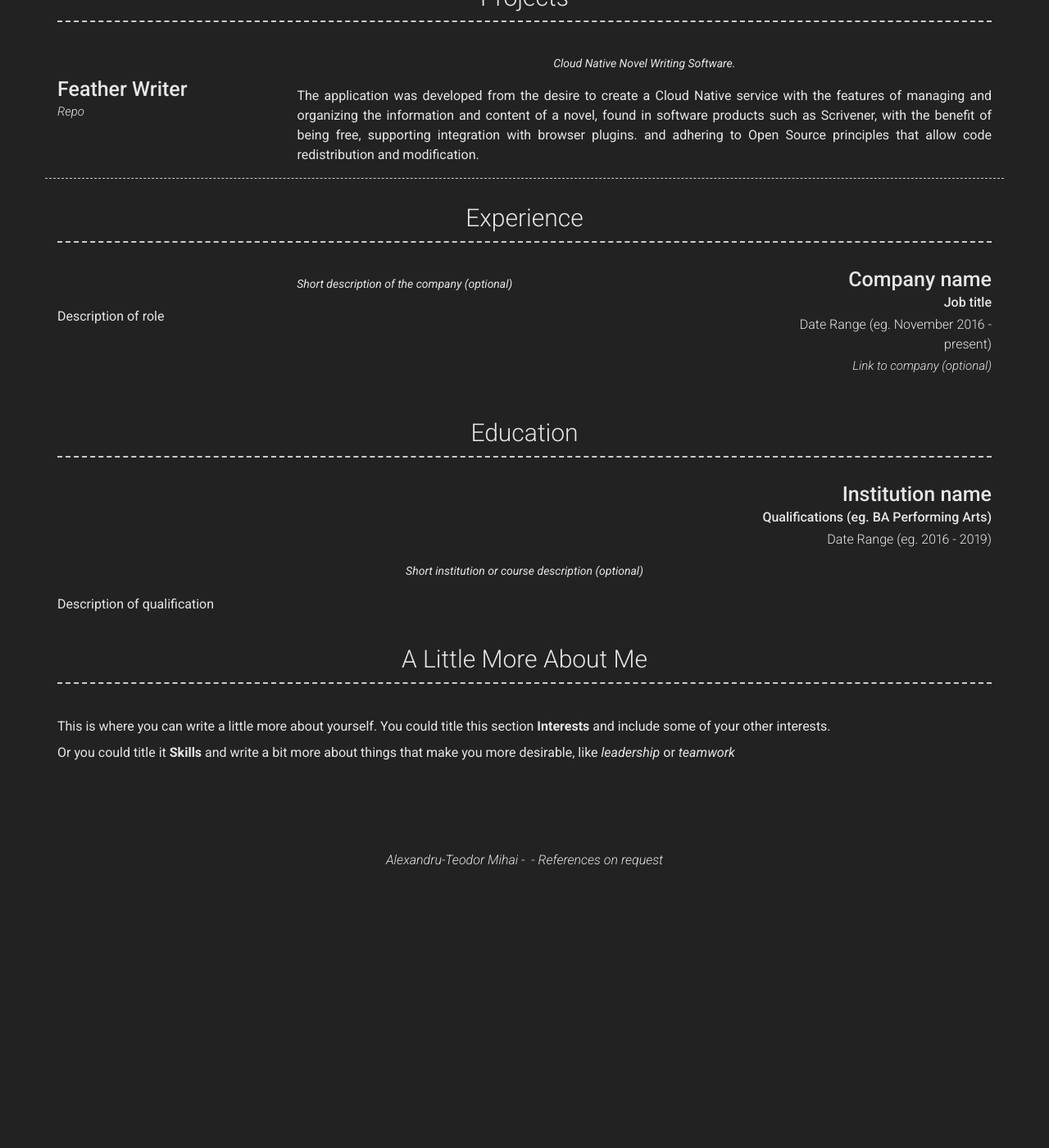
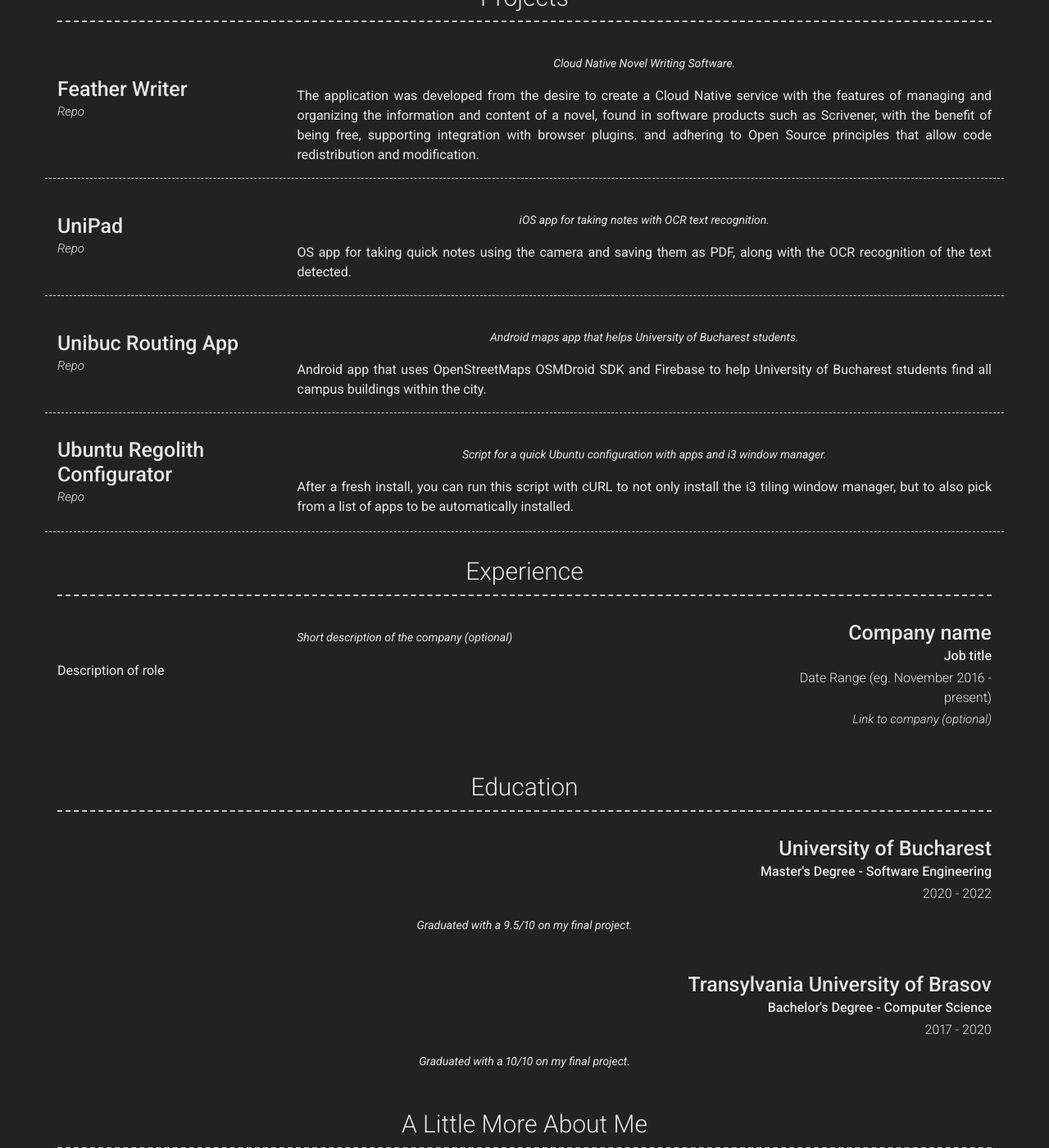
Before and after one commit to mihaialexandruteodor/teo_mihai_portfolio, a Jekyll site: the page built from index.md, in a window 1280 px wide and 1400 px high, scrolled down 550 px. Shown: the whole window at 82% size. Built offline with Jekyll 4.4.1, drawn with Linux system fonts in a browser that asks for light colours; nearby versions of some CDN libraries; before the commit the page ends 1619 px from its top, so only the background shows below that; some of the changed text lies outside the part shown.

Commit message:
progress

```diff
--- a/_config.yml
+++ b/_config.yml
@@ -62,17 +62,40 @@ content:
         title: Feather Writer
         link: https://github.com/mihaialexandruteodor/FeatherWriter
         link_text: Repo
-        #additional_links:
-        #  - title:  Github page for project (eg. sproogen/modern-resume-theme)
-        #    icon: fab fa-github
-        #    url: Link to project (eg. sproogen.github.io/modern-resume-theme)(optional)
-        #  - title:  Github page for project (eg. sproogen/modern-resume-theme)
-        #    icon: fab fa-github
-        #    url: Link to project (eg. sproogen.github.io/modern-resume-theme)(optional)
         quote: >
           Cloud Native Novel Writing Software.
         description: | # this will include new lines to allow paragraphs
           The application  was developed from the desire to create a Cloud Native service with the features of managing and organizing the information and content of a novel, found in software products such as Scrivener, with the benefit of being free, supporting integration with browser plugins. and adhering to Open Source principles that allow code redistribution and modification.
+      - layout: left
+        border: weak  # Value of `weak` will display a weak border below this item. # Any
+                      # other value (or no value) means no border will be displayed
+        title: UniPad
+        link: https://github.com/mihaialexandruteodor/UniPad
+        link_text: Repo
+        quote: >
+          iOS app for taking notes with OCR text recognition.
+        description: | # this will include new lines to allow paragraphs
+          OS app for taking quick notes using the camera and saving them as PDF, along with the OCR recognition of the text detected.
+      - layout: left
+        border: weak  # Value of `weak` will display a weak border below this item. # Any
+                      # other value (or no value) means no border will be displayed
+        title: Unibuc Routing App
+        link: https://github.com/mihaialexandruteodor/UniBuc-Routing-App
+        link_text: Repo
+        quote: >
+          Android maps app that helps University of Bucharest students.
+        description: | # this will include new lines to allow paragraphs
+          Android app that uses OpenStreetMaps OSMDroid SDK and Firebase to help University of Bucharest students find all campus buildings within the city.
+      - layout: left
+        border: weak  # Value of `weak` will display a weak border below this item. # Any
+                      # other value (or no value) means no border will be displayed
+        title: Ubuntu Regolith Configurator
+        link: https://github.com/mihaialexandruteodor/Ubuntu-Regolith-Configurator
+        link_text: Repo
+        quote: >
+          Script for a quick Ubuntu configuration with apps and i3 window manager.
+        description: | # this will include new lines to allow paragraphs
+          After a fresh install, you can run this script with cURL to not only install the i3 tiling window manager, but to also pick from a list of apps to be automatically installed.
   - title: Experience
     layout: list
     content:
@@ -89,19 +112,25 @@ content:
     layout: list
     content:
       - layout: top-right
-        title: Institution name
-        sub_title: Qualifications (eg. BA Performing Arts)
-        caption: Date Range (eg. 2016 - 2019)
+        title: University of Bucharest
+        sub_title: Master's Degree - Software Engineering
+        caption: 2020 - 2022
         quote: >
-          Short institution or course description (optional)
-        description: | # this will include new lines to allow paragraphs
-          Description of qualification
+          Graduated with a 9.5/10 on my final project.
+        #description: | # this will include new lines to allow paragraphs
+        #  Description of qualification
+      - layout: top-right
+        title: Transylvania University of Brasov
+        sub_title: Bachelor's Degree - Computer Science
+        caption: 2017 - 2020
+        quote: >
+          Graduated with a 10/10 on my final project.
+        #description: | # this will include new lines to allow paragraphs
+        #  Description of qualification
   - title: A Little More About Me
     layout: text
     content: | # this will include new lines to allow paragraphs
-      This is where you can write a little more about yourself. You could title this section **Interests** and include some of your other interests.
-
-      Or you could title it **Skills** and write a bit more about things that make you more desirable, like *leadership* or *teamwork*
+      I love to write, draw and read in my free time. I am a great lover of cinema (particularly the Korean films of Bong Joon-Ho and Park Chan-Wook), and my favorite film is The Matrix. I love to read Manga and listen to movie scores.
 
 # Footer
 footer_show_references: true
```
